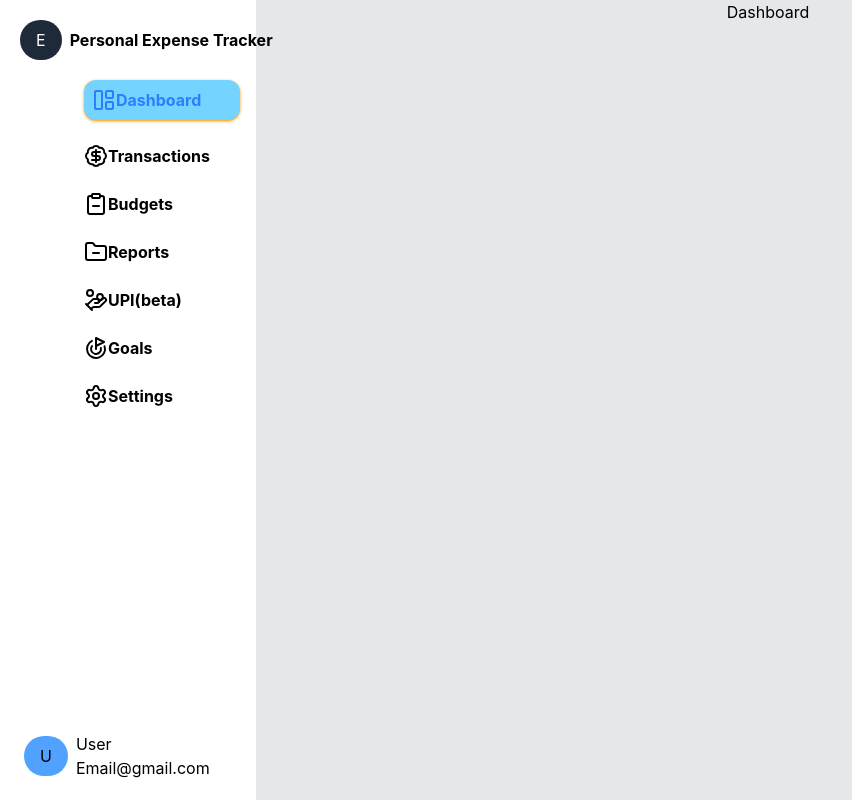
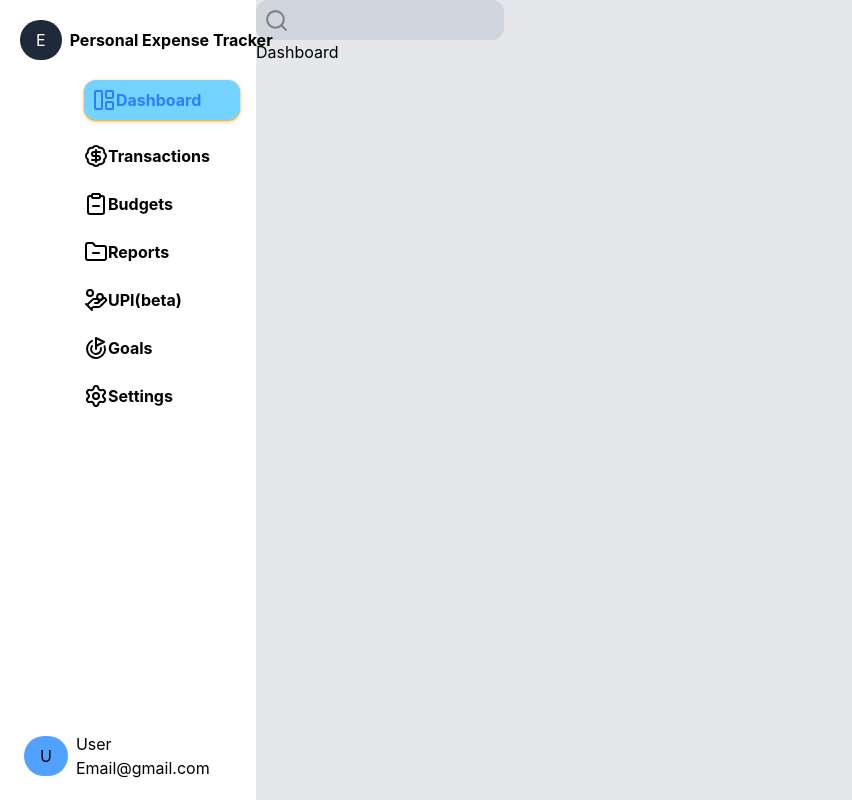
Before and after one commit to Devvvkun/Expense-Tracker-Application, a React (Vite) app: page / in a window 1280 px wide. Shown: the whole page, without its empty margins (0-852 px from the left). Built offline with nearby package versions, Linux system fonts and the light colour scheme.

Commit message:
Dashboard component updation

```diff
--- a/src/Components/Dashboard.jsx
+++ b/src/Components/Dashboard.jsx
@@ -1,8 +1,13 @@
 import React from 'react'
+import SearchBar from './DashboardComponenets/SearchBar'
 
 const Dashboard = () => {
   return (
-      <div className='flex justify-center items-center'>Dashboard</div>
+      <div className=''>
+        <SearchBar />
+        Dashboard
+
+      </div>
   )
 }
 
--- /dev/null
+++ b/src/Components/DashboardComponenets/SearchBar.jsx
@@ -0,0 +1,11 @@
+import React from 'react'
+import { Search } from 'lucide-react'
+const SearchBar = () => {
+  return (
+    <div>
+        <span><Search color='gray' size={25} className='absolute top-2 ml-2' /></span><input type="text" name="search" id="search" className='bg-gray-300 py-2 rounded-xl'/>
+    </div>
+  )
+}
+
+export default SearchBar
```
